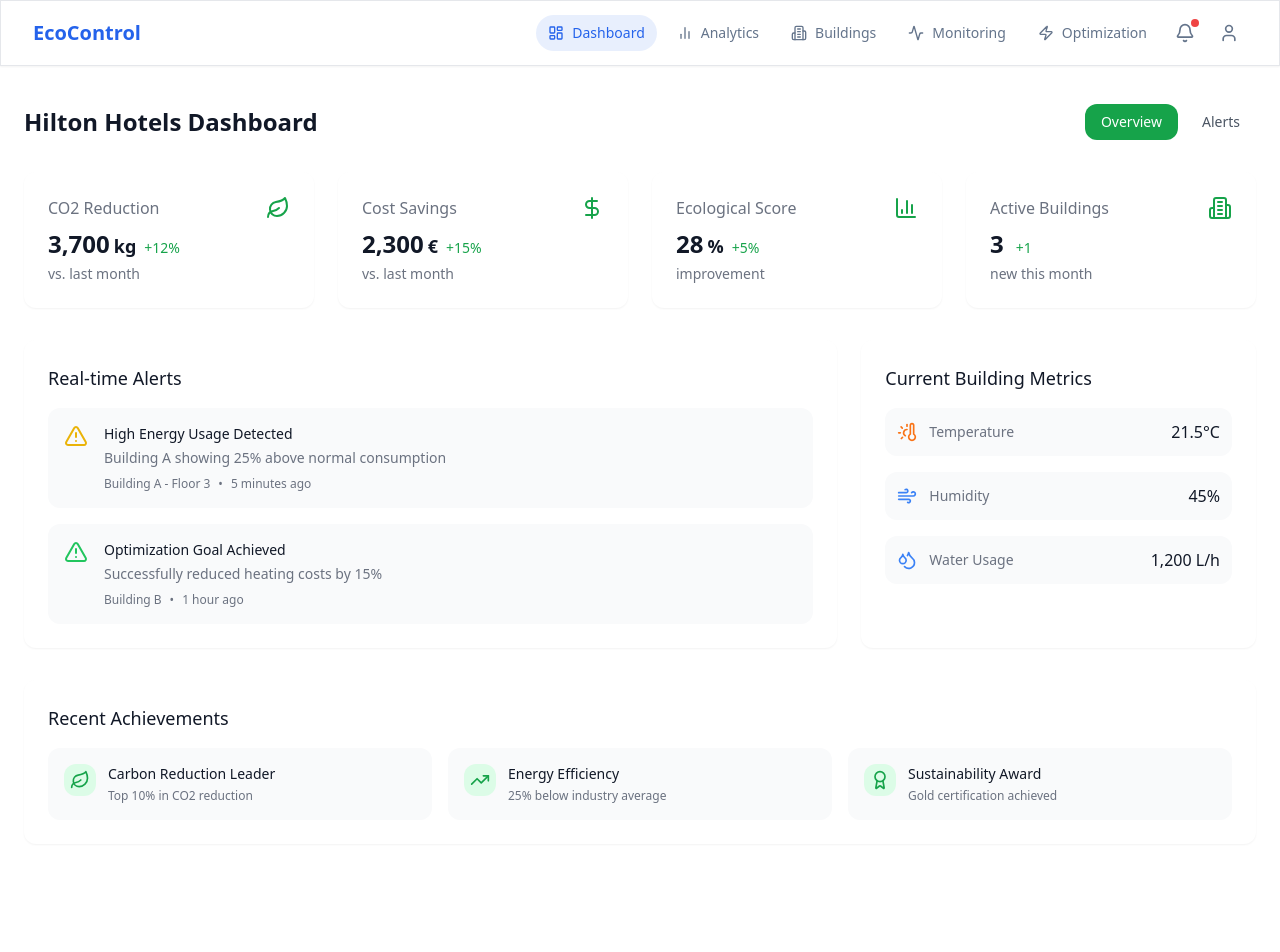
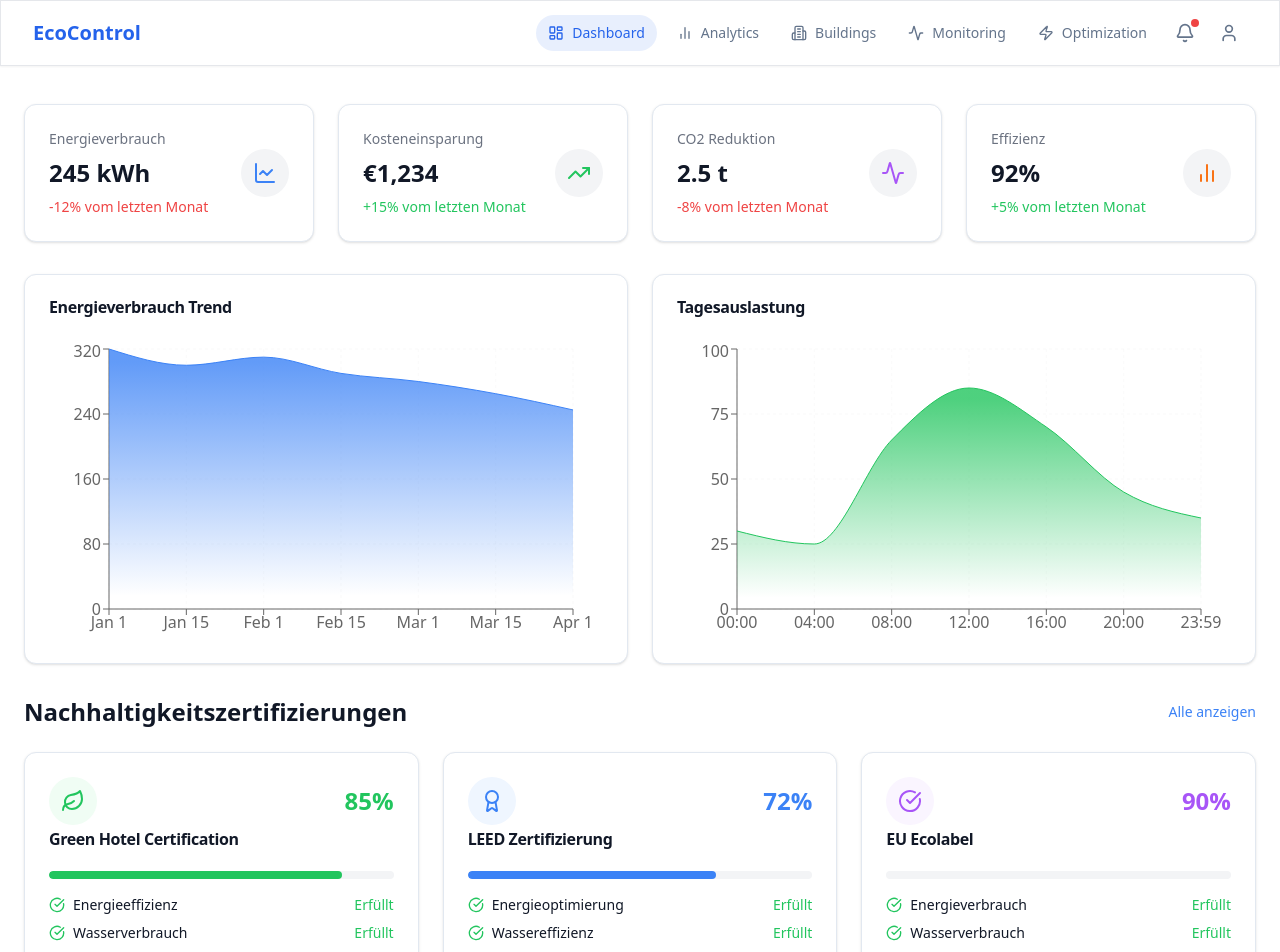
Before and after one commit to finnmglas/belimonitor, a React app: page / in a window 1280 px wide. Shown: the top 952 px of the page. Before the commit the page ends 868 px from the top, so only its background shows below. Built offline with nearby package versions, Linux system fonts and the light colour scheme; the HTML template or start-up script is replaced by a standard one.

Commit message:
feat: add sustainability certificates section
- Added SustainabilityCertificates component
- Implemented progress tracking for certifications
- Added requirement checklists
- Included next steps information
- Enhanced dashboard layout
- Updated metrics and charts

```diff
--- a/src/components/dashboard/SustainabilityCertificate.tsx
+++ b/src/components/dashboard/SustainabilityCertificate.tsx
@@ -1,63 +1,120 @@
-import * as Progress from '@radix-ui/react-progress';
-import { Download } from 'lucide-react';
+import { motion } from 'framer-motion';
+import { Card, CardContent, CardHeader, CardTitle } from '@/components/ui/card';
+import { Leaf, Award, CheckCircle, AlertCircle } from 'lucide-react';
 
-interface SustainabilityCertificateProps {
-  currentLevel: 'bronze' | 'silver' | 'gold';
-  progress: number;
-  onDownload: () => void;
-}
+const certificates = [
+  {
+    name: 'Green Hotel Certification',
+    progress: 85,
+    requirements: [
+      { name: 'Energieeffizienz', completed: true },
+      { name: 'Wasserverbrauch', completed: true },
+      { name: 'Abfallmanagement', completed: true },
+      { name: 'Nachhaltige Beschaffung', completed: false },
+    ],
+    nextSteps: 'Implementierung nachhaltiger Lieferketten',
+    icon: Leaf,
+    color: 'text-green-500',
+    bgColor: 'bg-green-50',
+  },
+  {
+    name: 'LEED Zertifizierung',
+    progress: 72,
+    requirements: [
+      { name: 'Energieoptimierung', completed: true },
+      { name: 'Wassereffizienz', completed: true },
+      { name: 'Materialien & Ressourcen', completed: false },
+      { name: 'Innenraumqualität', completed: false },
+    ],
+    nextSteps: 'Verbesserung der Innenraumluftqualität',
+    icon: Award,
+    color: 'text-blue-500',
+    bgColor: 'bg-blue-50',
+  },
+  {
+    name: 'EU Ecolabel',
+    progress: 90,
+    requirements: [
+      { name: 'Energieverbrauch', completed: true },
+      { name: 'Wasserverbrauch', completed: true },
+      { name: 'Abfallreduzierung', completed: true },
+      { name: 'Chemikalienmanagement', completed: true },
+    ],
+    nextSteps: 'Jährliche Überprüfung im nächsten Monat',
+    icon: CheckCircle,
+    color: 'text-purple-500',
+    bgColor: 'bg-purple-50',
+  },
+];
 
-export function SustainabilityCertificate({
-  currentLevel,
-  progress,
-  onDownload,
-}: SustainabilityCertificateProps) {
-  const getLevelColor = (level: string) => {
-    switch (level) {
-      case 'bronze':
-        return 'text-amber-700';
-      case 'silver':
-        return 'text-gray-400';
-      case 'gold':
-        return 'text-yellow-400';
-      default:
-        return 'text-gray-500';
-    }
-  };
-
+export default function SustainabilityCertificates() {
   return (
-    <div className="bg-white dark:bg-gray-800 rounded-lg p-6">
-      <div className="flex justify-between items-center">
-        <h3 className="text-lg font-medium text-gray-900 dark:text-white">
-          Sustainability Certificate
-        </h3>
-        <button
-          onClick={onDownload}
-          className="text-gray-400 hover:text-gray-500"
-        >
-          <Download className="w-5 h-5" />
+    <div className="space-y-6">
+      <div className="flex items-center justify-between">
+        <h2 className="text-2xl font-bold text-gray-900">Nachhaltigkeitszertifizierungen</h2>
+        <button className="text-sm text-blue-500 hover:text-blue-600">
+          Alle anzeigen
         </button>
       </div>
 
-      <div className="mt-4">
-        <div className="flex items-center justify-between">
-          <span className={`text-2xl font-bold ${getLevelColor(currentLevel)} capitalize`}>
-            {currentLevel}
-          </span>
-          <span className="text-sm text-gray-500 dark:text-gray-400">
-            {progress}% to next level
-          </span>
-        </div>
+      <div className="grid gap-6 md:grid-cols-2 lg:grid-cols-3">
+        {certificates.map((cert, index) => (
+          <motion.div
+            key={cert.name}
+            initial={{ opacity: 0, y: 20 }}
+            animate={{ opacity: 1, y: 0 }}
+            transition={{ delay: index * 0.1 }}
+          >
+            <Card className="card-hover-effect h-full">
+              <CardHeader>
+                <div className="flex items-center justify-between">
+                  <div className={`p-3 rounded-full ${cert.bgColor}`}>
+                    <cert.icon className={`w-6 h-6 ${cert.color}`} />
+                  </div>
+                  <span className={`text-2xl font-bold ${cert.color}`}>
+                    {cert.progress}%
+                  </span>
+                </div>
+                <CardTitle className="mt-4">{cert.name}</CardTitle>
+              </CardHeader>
+              <CardContent>
+                <div className="space-y-4">
+                  <div className="relative h-2 bg-gray-100 rounded-full overflow-hidden">
+                    <div
+                      className={`absolute left-0 top-0 h-full rounded-full ${cert.color.replace('text', 'bg')}`}
+                      style={{ width: `${cert.progress}%` }}
+                    />
+                  </div>
 
-        <Progress.Root
-          className="relative overflow-hidden bg-gray-200 dark:bg-gray-700 rounded-full w-full h-2 mt-2"
-          value={progress}
-        >
-          <Progress.Indicator
-            className="bg-green-600 w-full h-full transition-transform duration-500 ease-in-out"
-            style={{ transform: `translateX(-${100 - progress}%)` }}
-          />
-        </Progress.Root>
+                  <div className="space-y-2">
+                    {cert.requirements.map((req, i) => (
+                      <div key={i} className="flex items-center justify-between text-sm">
+                        <span className="flex items-center">
+                          {req.completed ? (
+                            <CheckCircle className="w-4 h-4 text-green-500 mr-2" />
+                          ) : (
+                            <AlertCircle className="w-4 h-4 text-yellow-500 mr-2" />
+                          )}
+                          {req.name}
+                        </span>
+                        <span className={req.completed ? 'text-green-500' : 'text-yellow-500'}>
+                          {req.completed ? 'Erfüllt' : 'Ausstehend'}
+                        </span>
+                      </div>
+                    ))}
+                  </div>
+
+                  <div className="pt-4 border-t">
+                    <p className="text-sm text-gray-500">
+                      <span className="font-medium">Nächste Schritte:</span><br />
+                      {cert.nextSteps}
+                    </p>
+                  </div>
+                </div>
+              </CardContent>
+            </Card>
+          </motion.div>
+        ))}
       </div>
     </div>
   );
--- a/src/pages/index.tsx
+++ b/src/pages/index.tsx
@@ -1,292 +1,220 @@
-import { useState } from 'react';
+import { motion } from 'framer-motion';
+import { Card, CardContent, CardHeader, CardTitle } from '@/components/ui/card';
+import { LineChart, BarChart2, TrendingUp, Activity } from 'lucide-react';
+import SustainabilityCertificates from '@/components/dashboard/SustainabilityCertificate';
 import {
-  Leaf,
-  DollarSign,
-  BarChart3,
-  Building2,
-  ThermometerSun,
-  Wind,
-  Droplets,
-  AlertTriangle,
-  TrendingUp,
-  Award
-} from 'lucide-react';
+  AreaChart,
+  Area,
+  XAxis,
+  YAxis,
+  CartesianGrid,
+  Tooltip,
+  ResponsiveContainer
+} from 'recharts';
 
-// Mock data for the dashboard
-const metrics = {
-  co2Reduction: {
-    value: '3,700',
-    unit: 'kg',
-    trend: '+12%',
-    description: 'vs. last month'
-  },
-  costSavings: {
-    value: '2,300',
-    unit: '€',
-    trend: '+15%',
-    description: 'vs. last month'
-  },
-  ecologicalScore: {
-    value: '28',
-    unit: '%',
-    trend: '+5%',
-    description: 'improvement'
-  },
-  activeBuildings: {
-    value: '3',
-    trend: '+1',
-    description: 'new this month'
+const metrics = [
+  { title: 'Energieverbrauch', value: '245 kWh', change: '-12%', icon: LineChart, color: 'text-blue-500' },
+  { title: 'Kosteneinsparung', value: '€1,234', change: '+15%', icon: TrendingUp, color: 'text-green-500' },
+  { title: 'CO2 Reduktion', value: '2.5 t', change: '-8%', icon: Activity, color: 'text-purple-500' },
+  { title: 'Effizienz', value: '92%', change: '+5%', icon: BarChart2, color: 'text-orange-500' },
+];
+
+const energyData = [
+  { name: 'Jan 1', value: 320 },
+  { name: 'Jan 15', value: 300 },
+  { name: 'Feb 1', value: 310 },
+  { name: 'Feb 15', value: 290 },
+  { name: 'Mar 1', value: 280 },
+  { name: 'Mar 15', value: 265 },
+  { name: 'Apr 1', value: 245 },
+];
+
+const container = {
+  hidden: { opacity: 0 },
+  show: {
+    opacity: 1,
+    transition: {
+      staggerChildren: 0.1
+    }
   }
 };
 
-const alerts = [
-  {
-    id: 1,
-    type: 'warning',
-    title: 'High Energy Usage Detected',
-    description: 'Building A showing 25% above normal consumption',
-    location: 'Building A - Floor 3',
-    time: '5 minutes ago'
-  },
-  {
-    id: 2,
-    type: 'success',
-    title: 'Optimization Goal Achieved',
-    description: 'Successfully reduced heating costs by 15%',
-    location: 'Building B',
-    time: '1 hour ago'
-  }
-];
+const item = {
+  hidden: { opacity: 0, y: 20 },
+  show: { opacity: 1, y: 0 }
+};
 
-const buildingMetrics = [
-  {
-    name: 'Temperature',
-    value: '21.5°C',
-    icon: ThermometerSun,
-    color: 'text-orange-500'
-  },
-  {
-    name: 'Humidity',
-    value: '45%',
-    icon: Wind,
-    color: 'text-blue-500'
-  },
-  {
-    name: 'Water Usage',
-    value: '1,200 L/h',
-    icon: Droplets,
-    color: 'text-blue-500'
-  }
-];
-
-const achievements = [
-  {
-    title: 'Carbon Reduction Leader',
-    description: 'Top 10% in CO2 reduction',
-    icon: Leaf
-  },
-  {
-    title: 'Energy Efficiency',
-    description: '25% below industry average',
-    icon: TrendingUp
-  },
-  {
-    title: 'Sustainability Award',
-    description: 'Gold certification achieved',
-    icon: Award
-  }
-];
-
-function MetricCard({ title, value, unit, trend, description, icon: Icon }: any) {
+export default function IndexPage() {
   return (
-    <div className="bg-white dark:bg-gray-800 rounded-lg shadow-sm p-6">
+    <div className="p-6 space-y-8 max-w-7xl mx-auto">
+      <motion.div
+        variants={container}
+        initial="hidden"
+        animate="show"
+        className="grid gap-6 md:grid-cols-2 lg:grid-cols-4"
+      >
+        {metrics.map((metric, index) => {
+          const Icon = metric.icon;
+          return (
+            <motion.div key={metric.title} variants={item}>
+              <Card className="card-hover-effect">
+                <CardContent className="pt-6">
                   <div className="flex items-center justify-between">
-        <div className="text-gray-500 dark:text-gray-400">{title}</div>
-        <div className="text-green-600 dark:text-green-400">
+                    <div>
+                      <p className="text-sm font-medium text-gray-500">
+                        {metric.title}
+                      </p>
+                      <h3 className="text-2xl font-bold mt-2">{metric.value}</h3>
+                      <p className={`text-sm mt-2 ${metric.change.startsWith('+') ? 'text-green-500' : 'text-red-500'}`}>
+                        {metric.change} vom letzten Monat
+                      </p>
+                    </div>
+                    <div className={`p-3 rounded-full bg-gray-100 ${metric.color}`}>
                       <Icon className="w-6 h-6" />
                     </div>
                   </div>
-      <div className="mt-2 flex items-baseline">
-        <div className="text-2xl font-semibold text-gray-900 dark:text-white">
-          {value}
-          <span className="ml-1 text-lg">{unit}</span>
-        </div>
-        <span className="ml-2 text-sm text-green-600 dark:text-green-400">
-          {trend}
-        </span>
-      </div>
-      <div className="mt-1 text-sm text-gray-500 dark:text-gray-400">
-        {description}
-      </div>
+                </CardContent>
+              </Card>
+            </motion.div>
+          );
+        })}
+      </motion.div>
+
+      <div className="grid gap-6 md:grid-cols-2">
+        <motion.div
+          initial={{ opacity: 0, x: -20 }}
+          animate={{ opacity: 1, x: 0 }}
+          transition={{ delay: 0.4 }}
+        >
+          <Card className="card-hover-effect">
+            <CardHeader>
+              <CardTitle>Energieverbrauch Trend</CardTitle>
+            </CardHeader>
+            <CardContent>
+              <div className="h-[300px] w-full">
+                <ResponsiveContainer width="100%" height="100%">
+                  <AreaChart
+                    data={energyData}
+                    margin={{
+                      top: 10,
+                      right: 30,
+                      left: 0,
+                      bottom: 0,
+                    }}
+                  >
+                    <CartesianGrid strokeDasharray="3 3" opacity={0.1} />
+                    <XAxis dataKey="name" />
+                    <YAxis />
+                    <Tooltip
+                      content={({ active, payload, label }) => {
+                        if (active && payload && payload.length) {
+                          return (
+                            <div className="bg-white p-3 rounded-lg shadow-lg border">
+                              <p className="text-sm font-medium">{label}</p>
+                              <p className="text-sm text-blue-500">
+                                {payload[0].value} kWh
+                              </p>
                             </div>
                           );
                         }
+                        return null;
+                      }}
+                    />
+                    <defs>
+                      <linearGradient id="colorValue" x1="0" y1="0" x2="0" y2="1">
+                        <stop offset="5%" stopColor="#3b82f6" stopOpacity={0.8}/>
+                        <stop offset="95%" stopColor="#3b82f6" stopOpacity={0}/>
+                      </linearGradient>
+                    </defs>
+                    <Area
+                      type="monotone"
+                      dataKey="value"
+                      stroke="#3b82f6"
+                      fillOpacity={1}
+                      fill="url(#colorValue)"
+                    />
+                  </AreaChart>
+                </ResponsiveContainer>
+              </div>
+            </CardContent>
+          </Card>
+        </motion.div>
 
-export default function Dashboard() {
-  const [activeTab, setActiveTab] = useState('overview');
-
+        <motion.div
+          initial={{ opacity: 0, x: 20 }}
+          animate={{ opacity: 1, x: 0 }}
+          transition={{ delay: 0.4 }}
+        >
+          <Card className="card-hover-effect">
+            <CardHeader>
+              <CardTitle>Tagesauslastung</CardTitle>
+            </CardHeader>
+            <CardContent>
+              <div className="h-[300px] w-full">
+                <ResponsiveContainer width="100%" height="100%">
+                  <AreaChart
+                    data={[
+                      { time: '00:00', load: 30 },
+                      { time: '04:00', load: 25 },
+                      { time: '08:00', load: 65 },
+                      { time: '12:00', load: 85 },
+                      { time: '16:00', load: 70 },
+                      { time: '20:00', load: 45 },
+                      { time: '23:59', load: 35 },
+                    ]}
+                    margin={{
+                      top: 10,
+                      right: 30,
+                      left: 0,
+                      bottom: 0,
+                    }}
+                  >
+                    <CartesianGrid strokeDasharray="3 3" opacity={0.1} />
+                    <XAxis dataKey="time" />
+                    <YAxis />
+                    <Tooltip
+                      content={({ active, payload, label }) => {
+                        if (active && payload && payload.length) {
                           return (
-    <div className="p-6 max-w-7xl mx-auto">
-      <div className="flex justify-between items-center mb-8">
-        <h1 className="text-2xl font-semibold text-gray-900 dark:text-white">
-          Hilton Hotels Dashboard
-        </h1>
-        <div className="flex space-x-2">
-          <button
-            onClick={() => setActiveTab('overview')}
-            className={`px-4 py-2 rounded-lg text-sm font-medium ${
-              activeTab === 'overview'
-                ? 'bg-green-600 text-white'
-                : 'text-gray-600 hover:text-gray-900 dark:text-gray-300 dark:hover:text-white'
-            }`}
-          >
-            Overview
-          </button>
-          <button
-            onClick={() => setActiveTab('alerts')}
-            className={`px-4 py-2 rounded-lg text-sm font-medium ${
-              activeTab === 'alerts'
-                ? 'bg-green-600 text-white'
-                : 'text-gray-600 hover:text-gray-900 dark:text-gray-300 dark:hover:text-white'
-            }`}
-          >
-            Alerts
-          </button>
-        </div>
-      </div>
-
-      {/* Key Metrics */}
-      <div className="grid grid-cols-1 md:grid-cols-2 lg:grid-cols-4 gap-6 mb-8">
-        <MetricCard
-          title="CO2 Reduction"
-          value={metrics.co2Reduction.value}
-          unit={metrics.co2Reduction.unit}
-          trend={metrics.co2Reduction.trend}
-          description={metrics.co2Reduction.description}
-          icon={Leaf}
-        />
-        <MetricCard
-          title="Cost Savings"
-          value={metrics.costSavings.value}
-          unit={metrics.costSavings.unit}
-          trend={metrics.costSavings.trend}
-          description={metrics.costSavings.description}
-          icon={DollarSign}
-        />
-        <MetricCard
-          title="Ecological Score"
-          value={metrics.ecologicalScore.value}
-          unit={metrics.ecologicalScore.unit}
-          trend={metrics.ecologicalScore.trend}
-          description={metrics.ecologicalScore.description}
-          icon={BarChart3}
-        />
-        <MetricCard
-          title="Active Buildings"
-          value={metrics.activeBuildings.value}
-          trend={metrics.activeBuildings.trend}
-          description={metrics.activeBuildings.description}
-          icon={Building2}
-        />
-      </div>
-
-      {/* Real-time Alerts */}
-      <div className="grid grid-cols-1 lg:grid-cols-3 gap-6 mb-8">
-        <div className="lg:col-span-2">
-          <div className="bg-white dark:bg-gray-800 rounded-lg shadow-sm p-6">
-            <h2 className="text-lg font-medium text-gray-900 dark:text-white mb-4">
-              Real-time Alerts
-            </h2>
-            <div className="space-y-4">
-              {alerts.map((alert) => (
-                <div
-                  key={alert.id}
-                  className="flex items-start space-x-4 p-4 bg-gray-50 dark:bg-gray-700/50 rounded-lg"
-                >
-                  <div className={`flex-shrink-0 ${
-                    alert.type === 'warning' ? 'text-yellow-500' : 'text-green-500'
-                  }`}>
-                    <AlertTriangle className="w-6 h-6" />
-                  </div>
-                  <div>
-                    <h3 className="text-sm font-medium text-gray-900 dark:text-white">
-                      {alert.title}
-                    </h3>
-                    <p className="mt-1 text-sm text-gray-500 dark:text-gray-400">
-                      {alert.description}
+                            <div className="bg-white p-3 rounded-lg shadow-lg border">
+                              <p className="text-sm font-medium">{label}</p>
+                              <p className="text-sm text-green-500">
+                                Auslastung: {payload[0].value}%
                               </p>
-                    <div className="mt-2 flex items-center text-xs text-gray-500 dark:text-gray-400">
-                      <span>{alert.location}</span>
-                      <span className="mx-2">•</span>
-                      <span>{alert.time}</span>
-                    </div>
-                  </div>
-                </div>
-              ))}
-            </div>
-          </div>
-        </div>
-
-        {/* Building Metrics */}
-        <div className="bg-white dark:bg-gray-800 rounded-lg shadow-sm p-6">
-          <h2 className="text-lg font-medium text-gray-900 dark:text-white mb-4">
-            Current Building Metrics
-          </h2>
-          <div className="space-y-4">
-            {buildingMetrics.map((metric) => {
-              const Icon = metric.icon;
-              return (
-                <div
-                  key={metric.name}
-                  className="flex items-center justify-between p-3 bg-gray-50 dark:bg-gray-700/50 rounded-lg"
-                >
-                  <div className="flex items-center space-x-3">
-                    <Icon className={`w-5 h-5 ${metric.color}`} />
-                    <span className="text-sm text-gray-500 dark:text-gray-400">
-                      {metric.name}
-                    </span>
-                  </div>
-                  <span className="font-medium text-gray-900 dark:text-white">
-                    {metric.value}
-                  </span>
-                </div>
-              );
-            })}
-          </div>
-        </div>
-      </div>
-
-      {/* Achievements */}
-      <div className="bg-white dark:bg-gray-800 rounded-lg shadow-sm p-6">
-        <h2 className="text-lg font-medium text-gray-900 dark:text-white mb-4">
-          Recent Achievements
-        </h2>
-        <div className="grid grid-cols-1 md:grid-cols-3 gap-4">
-          {achievements.map((achievement) => {
-            const Icon = achievement.icon;
-            return (
-              <div
-                key={achievement.title}
-                className="p-4 bg-gray-50 dark:bg-gray-700/50 rounded-lg flex items-start space-x-3"
-              >
-                <div className="flex-shrink-0">
-                  <div className="w-8 h-8 rounded-lg bg-green-100 dark:bg-green-900/30 flex items-center justify-center">
-                    <Icon className="w-5 h-5 text-green-600 dark:text-green-400" />
-                  </div>
-                </div>
-                <div>
-                  <h3 className="text-sm font-medium text-gray-900 dark:text-white">
-                    {achievement.title}
-                  </h3>
-                  <p className="mt-1 text-xs text-gray-500 dark:text-gray-400">
-                    {achievement.description}
-                  </p>
-                </div>
-              </div>
-            );
-          })}
-        </div>
-      </div>
                             </div>
                           );
                         }
+                        return null;
+                      }}
+                    />
+                    <defs>
+                      <linearGradient id="colorLoad" x1="0" y1="0" x2="0" y2="1">
+                        <stop offset="5%" stopColor="#22c55e" stopOpacity={0.8}/>
+                        <stop offset="95%" stopColor="#22c55e" stopOpacity={0}/>
+                      </linearGradient>
+                    </defs>
+                    <Area
+                      type="monotone"
+                      dataKey="load"
+                      stroke="#22c55e"
+                      fillOpacity={1}
+                      fill="url(#colorLoad)"
+                    />
+                  </AreaChart>
+                </ResponsiveContainer>
+              </div>
+            </CardContent>
+          </Card>
+        </motion.div>
+      </div>
+
+      <motion.div
+        initial={{ opacity: 0, y: 20 }}
+        animate={{ opacity: 1, y: 0 }}
+        transition={{ delay: 0.6 }}
+      >
+        <SustainabilityCertificates />
+      </motion.div>
+    </div>
+  );
+}
```
Lines whose indentation alone changed are shown as unchanged.
